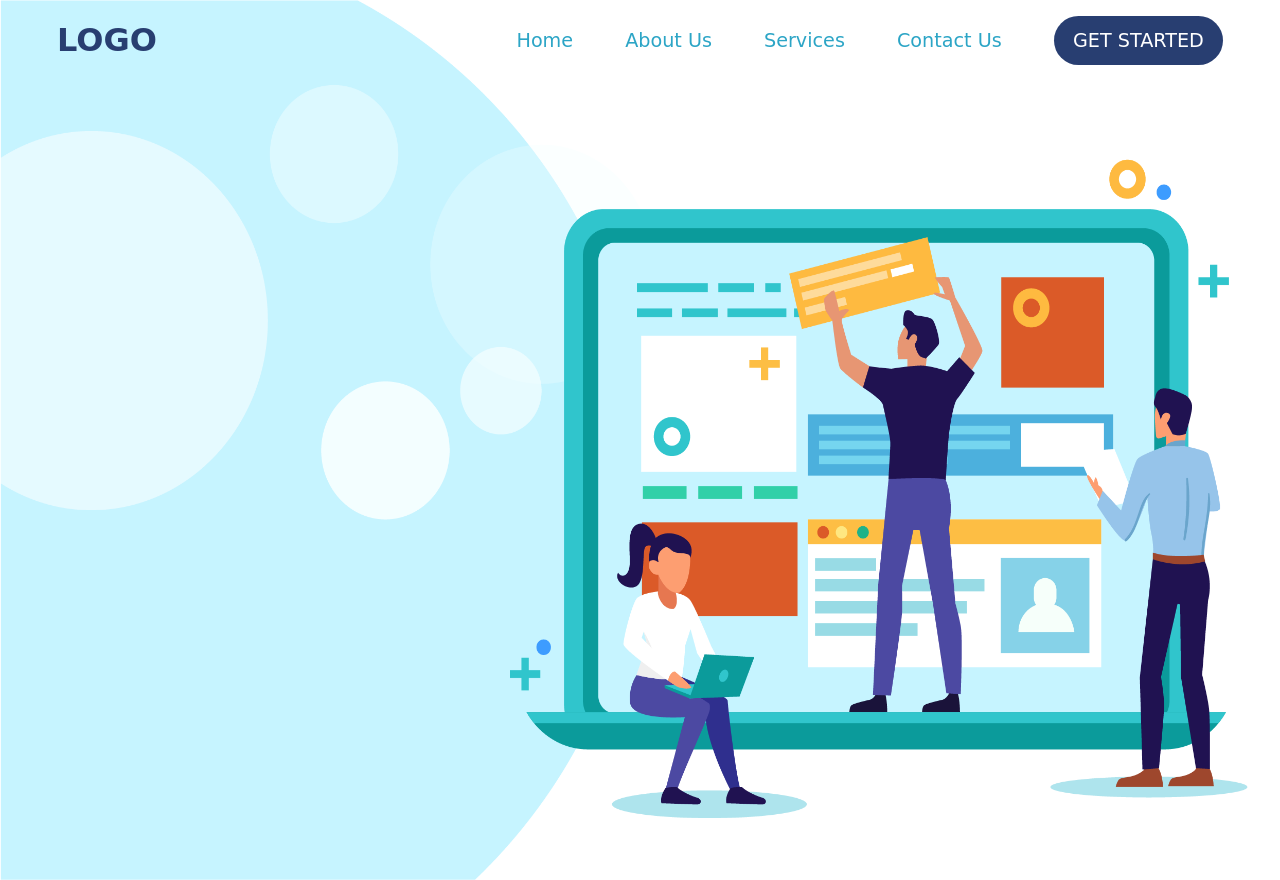
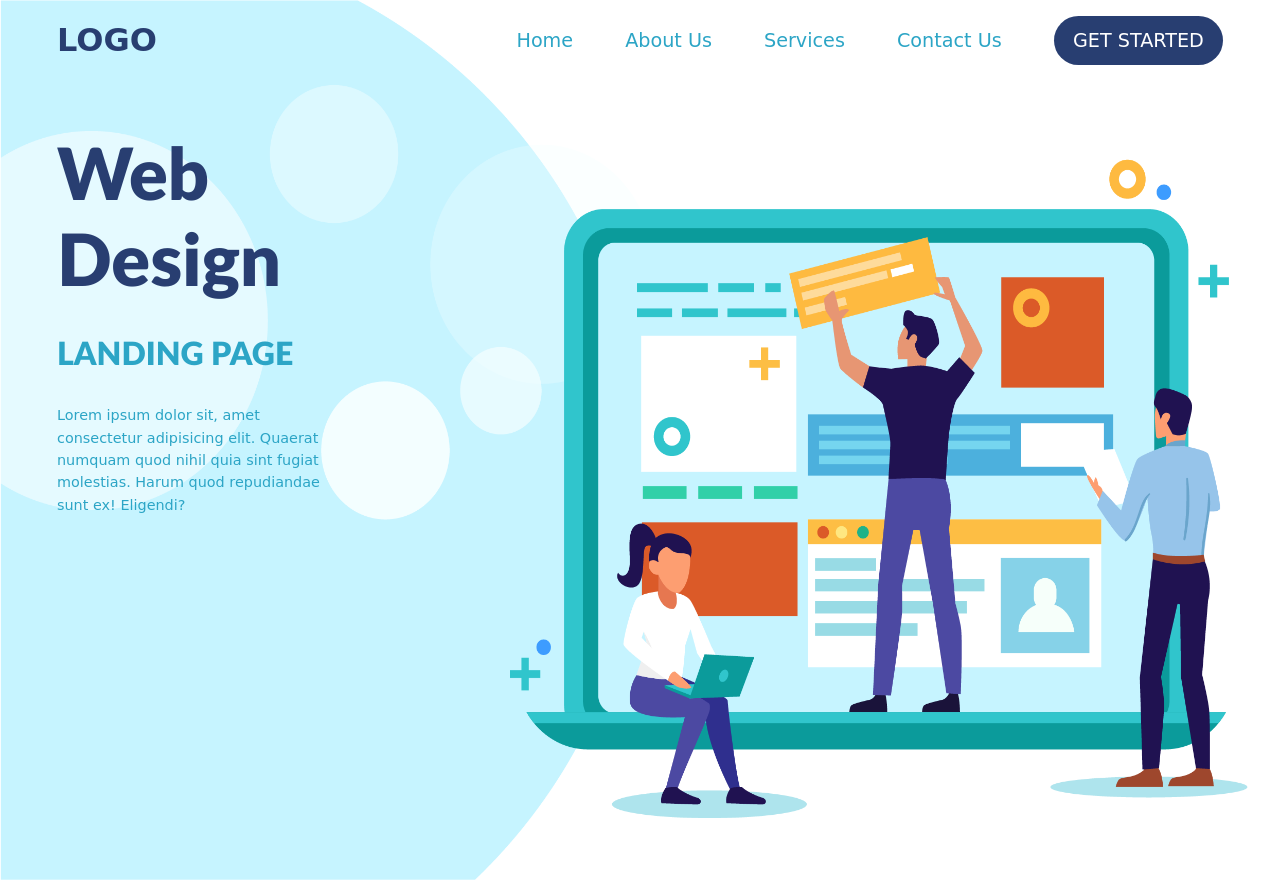
Before and after one commit to samseen/pikisuperstar, a plain HTML site: page index.html in a window 1280 px wide. Drawn offline with Linux system fonts and the light colour scheme; a web font is replaced by a local one.

Commit message:
Styled the subtitle text on the home page.

```diff
--- a/css/fonts.css
+++ b/css/fonts.css
@@ -22,3 +22,9 @@
     font-family: Lato-Bold;
     src: url('../fonts/Lato/Lato-Bold.ttf');
 }
+
+/* Font Family - Black */
+@font-face {
+    font-family: Lato-Black;
+    src: url('../fonts/Lato/Lato-Black.ttf');
+}
--- a/css/style.css
+++ b/css/style.css
@@ -17,6 +17,7 @@ html, body{
     --Lato-Bold: 'Lato-Bold', cursive;
     --Lato-Semibold: 'Lato-Semibold', cursive;
     --Lato-Medium: 'Lato-Medium', cursive;
+    --Lato-Black: 'Lato-Black', cursive;
 }
 
 /* Global classes */
@@ -107,3 +108,28 @@ header {
     background-size: 100% 100%;
     height: 110vh;
 }
+
+.header-content {
+    padding: 0 2rem;
+}
+
+.header-content h1 {
+    color: var(--text-blue);
+    font-size: 4.5rem;
+    font-family: var(--Lato-Black);
+    margin-bottom: 0rem;
+}
+
+.header-content p.subtitle {
+    color: var(--mild-blue);
+    font-family: var(--Lato-Black);
+    font-size: 2rem;
+}
+
+.header-content .sub-text {
+    max-width: 25%;
+    font-family: var(--Lato-Semibold);
+    color: var(--mild-blue);
+    font-size: .9rem;
+    line-height: 1.4rem;
+}
--- a/index.html
+++ b/index.html
@@ -25,6 +25,17 @@
                     <a href="javascript:void(0)" class="start text-uppercase">Get Started</a>
                 </nav>
             </div>
+            <div class="header-content">
+                <h1>Web <br>Design</h1>
+                <p class="subtitle text-uppercase">Landing Page</p>
+                <div class="sub-text">
+                    <p>
+                        Lorem ipsum dolor sit, amet consectetur adipisicing elit. Quaerat numquam quod
+                        nihil quia sint fugiat molestias. Harum quod repudiandae sunt ex! Eligendi?
+                    </p>
+                </div>
+
+            </div>
         </div>
     </header>
 
```
